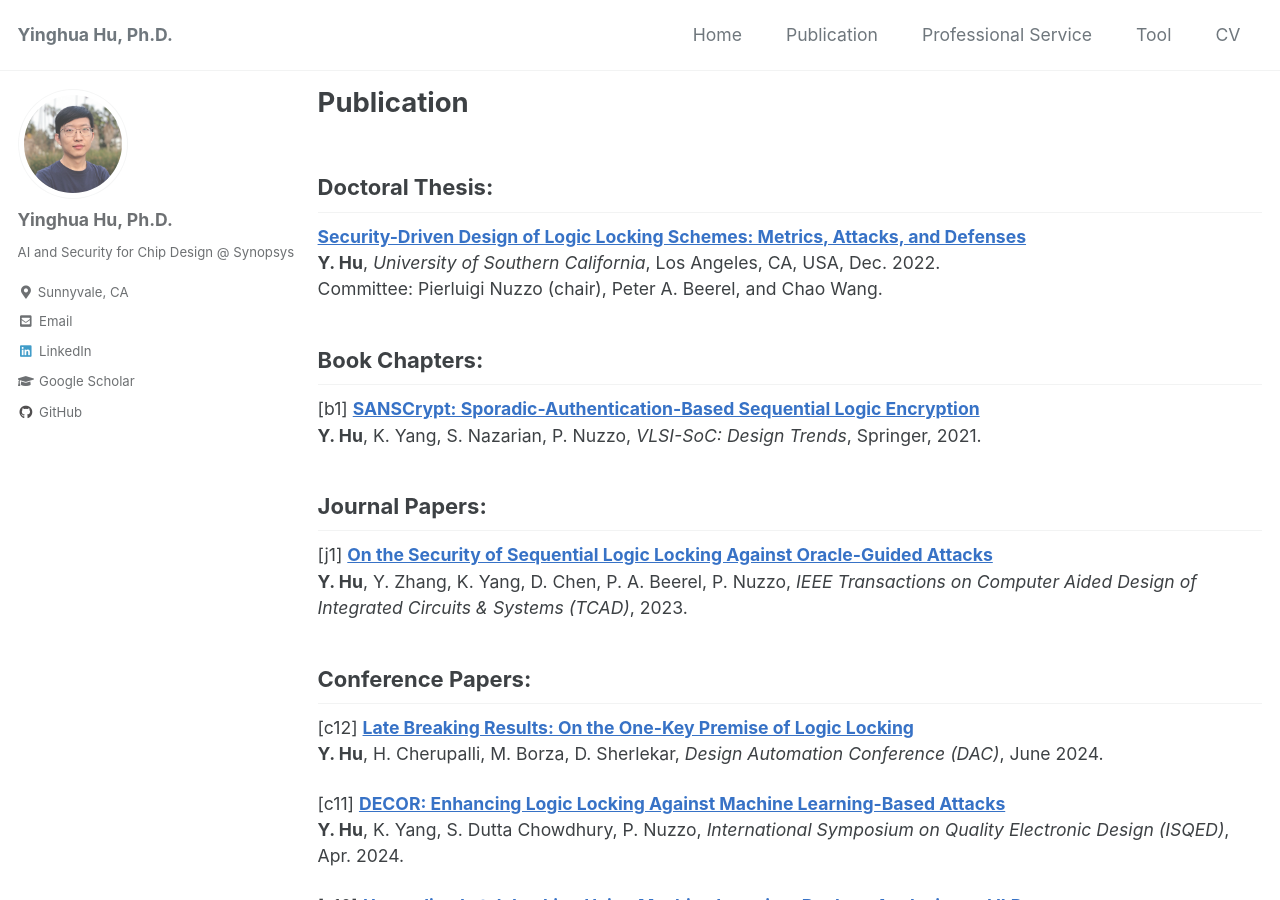
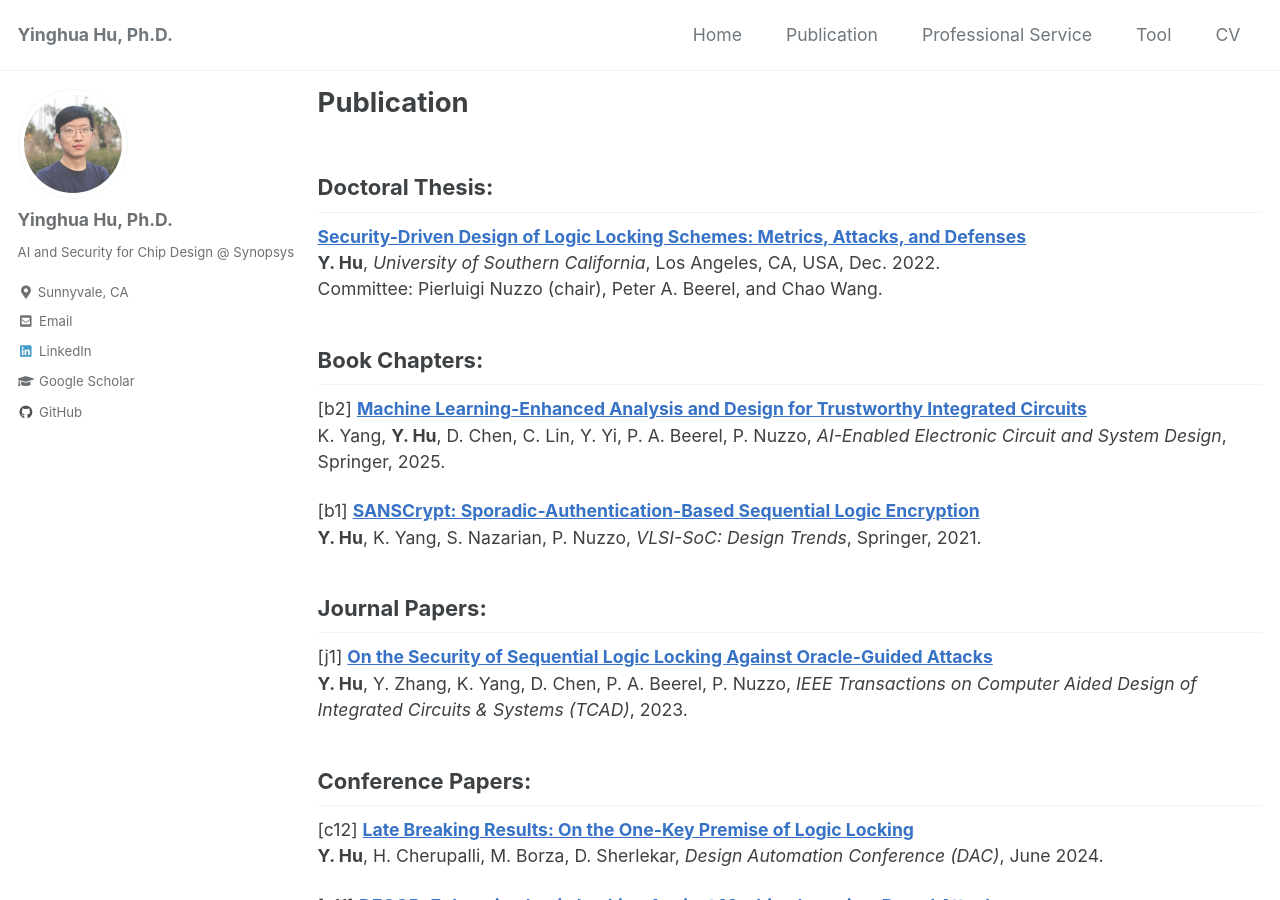
Before and after one commit to yinghuah/yinghuah.github.io, a Jekyll site: the page built from _pages/publication.md, in a window 1280 px wide and 900 px high. Built offline with Jekyll 4.4.1, drawn with Linux system fonts in a browser that asks for light colours; cached includes are drawn as plain includes; our own code applies the rules of GitHub Pages for plain Markdown files.

Commit message:
Update publication.md

```diff
--- a/_pages/publication.md
+++ b/_pages/publication.md
@@ -13,6 +13,9 @@ title: null
 Committee: Pierluigi Nuzzo (chair), Peter A. Beerel, and Chao Wang.
 
 ## Book Chapters:
+
+[b2] [**Machine Learning-Enhanced Analysis and Design for Trustworthy Integrated Circuits**](https://doi.org/10.1007/978-3-031-71436-8_13)\
+K. Yang, **Y. Hu**, D. Chen, C. Lin, Y. Yi, P. A. Beerel, P. Nuzzo, *AI-Enabled Electronic Circuit and System Design*, Springer, 2025.
 
 [b1] [**SANSCrypt: Sporadic-Authentication-Based Sequential Logic Encryption**](https://doi.org/10.1007/978-3-030-81641-4_12)\
 **Y. Hu**, K. Yang, S. Nazarian, P. Nuzzo, *VLSI-SoC: Design Trends*, Springer, 2021.
```
